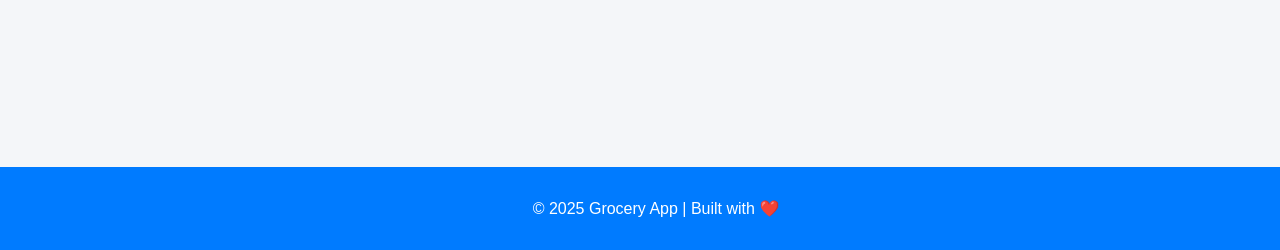
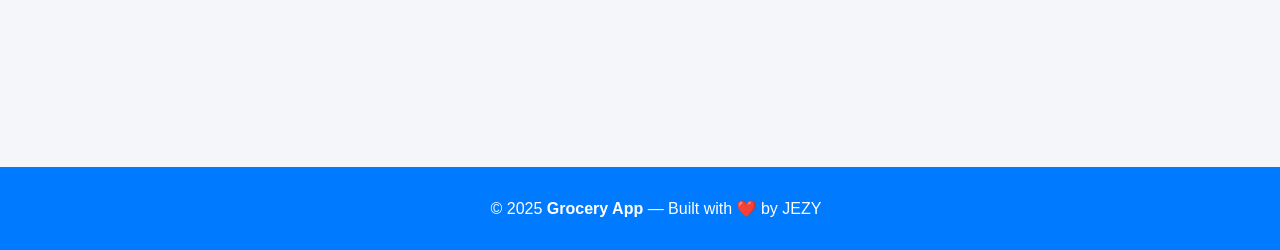
Before and after one commit to STC-MVC-Project/grocery-mgt-app, a PHP site: page / in a window 1280 px wide. Shown: the part 550-800 px from the top of the page. Run offline with PHP 8.4, Linux system fonts and the light colour scheme; data that the repository does not hold is empty.

Commit message:
Update footer.php
updated footer.php

```diff
--- a/view/footer.php
+++ b/view/footer.php
@@ -1,5 +1,7 @@
-<footer>
-    <p>&copy; <?php echo date('Y'); ?> Grocery App | Built with ❤️</p>
+<footer class="app-footer">
+    <div class="footer-content">
+        <p>&copy; <?= date('Y'); ?> <strong>Grocery App</strong> &mdash; Built with ❤️ by JEZY</p>
+    </div>
 </footer>
 </body>
 </html>
```
